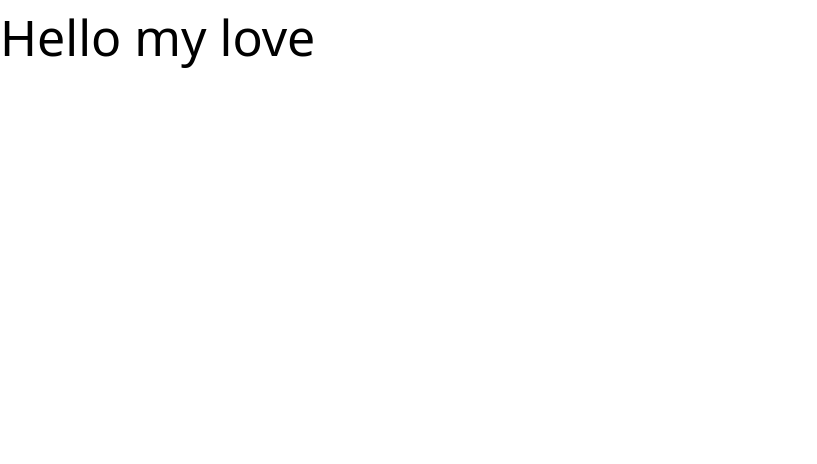
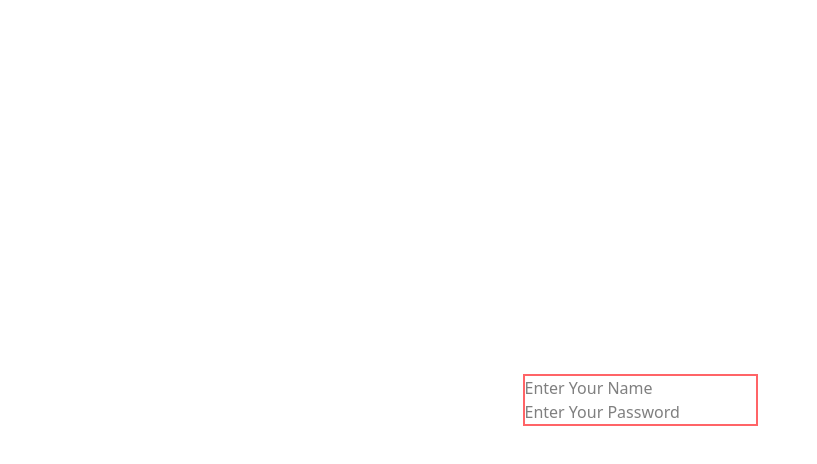
Before and after one commit to sumit007ind/Employee-mangement, a React (Vite) app in the folder Emp-mangement/: page / in a window 1280 px wide. Shown: the top 464 px of the page, without its empty margins (0-817 px from the left). Built offline with nearby package versions, Linux system fonts and the light colour scheme.

Commit message:
just created multiple components

```diff
--- a/Emp-mangement/package.json
+++ b/Emp-mangement/package.json
@@ -20,10 +20,12 @@
     "@types/react": "^19.1.8",
     "@types/react-dom": "^19.1.6",
     "@vitejs/plugin-react": "^4.5.2",
+    "autoprefixer": "^10.4.21",
     "eslint": "^9.29.0",
     "eslint-plugin-react-hooks": "^5.2.0",
     "eslint-plugin-react-refresh": "^0.4.20",
     "globals": "^16.2.0",
+
     "vite": "^7.0.0"
   }
 }
--- a/Emp-mangement/src/App.jsx
+++ b/Emp-mangement/src/App.jsx
@@ -1,10 +1,11 @@
 import React from 'react'
+import Login from './Components/Auth/Login'
 
 const App = () => {
   return (
-    <div  className='text-[50px]'>
-      Hello my love
-    </div>
+ <>
+ <Login />
+ </>
   )
 }
 
--- /dev/null
+++ b/Emp-mangement/src/Components/Auth/Login.jsx
@@ -0,0 +1,20 @@
+import React from 'react'
+
+const Login = () => {
+  return (
+    <div className='flex  h-screen w-screen items-center justify-center'>
+        <div className='border-2 border-red-400
+        '>
+            <form className='flex flex-col items-center justify-center'>
+                <input type='email' placeholder='Enter Your Name'></input>
+                <input type='password' placeholder='Enter Your Password'>
+
+                </input>
+            </form>
+        </div>
+
+    </div>
+  )
+}
+
+export default Login
```
Also changed, not shown: Emp-mangement/src/Components/Auth/Dashboard/Admindashboard.jsx (added), Emp-mangement/src/Components/Auth/Dashboard/Employeedashboard.jsx (added), Emp-mangement/src/Components/TaskList/Accepttask.jsx (added), Emp-mangement/src/Components/TaskList/Completetask.jsx (added), Emp-mangement/src/Components/TaskList/FailedTask.jsx (added), Emp-mangement/src/Components/TaskList/NewTask.jsx (added), Emp-mangement/src/context/AuthContext.jsx (added), Emp-mangement/src/context/TaskContext.jsx (added), Emp-mangement/src/utils/LocalStorage.jsx (added), 1 other file (tests, documents, lock files or other folders).
